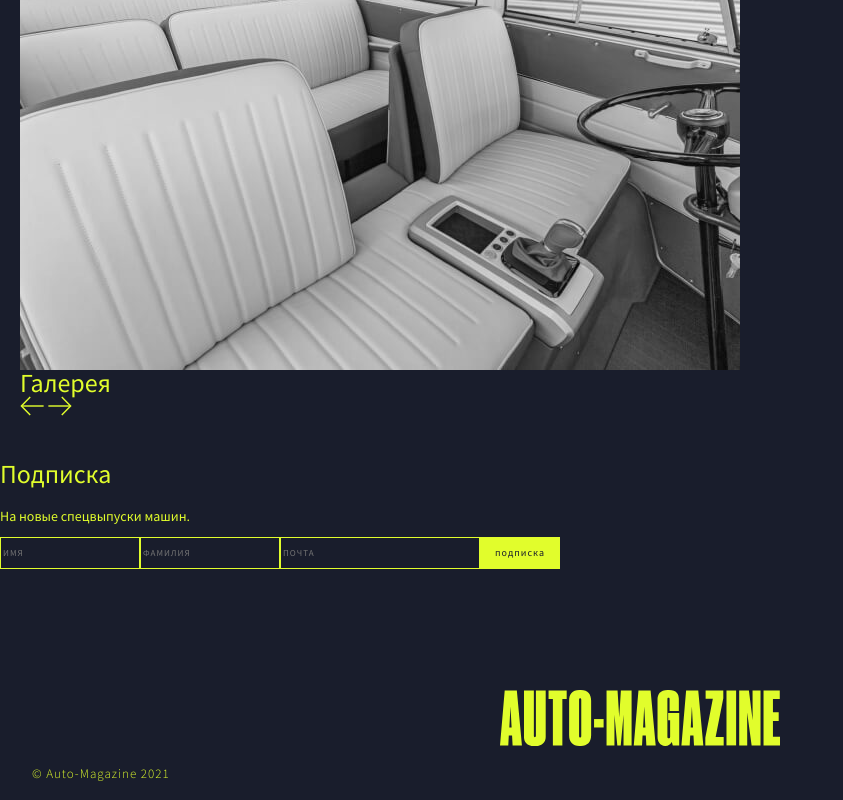
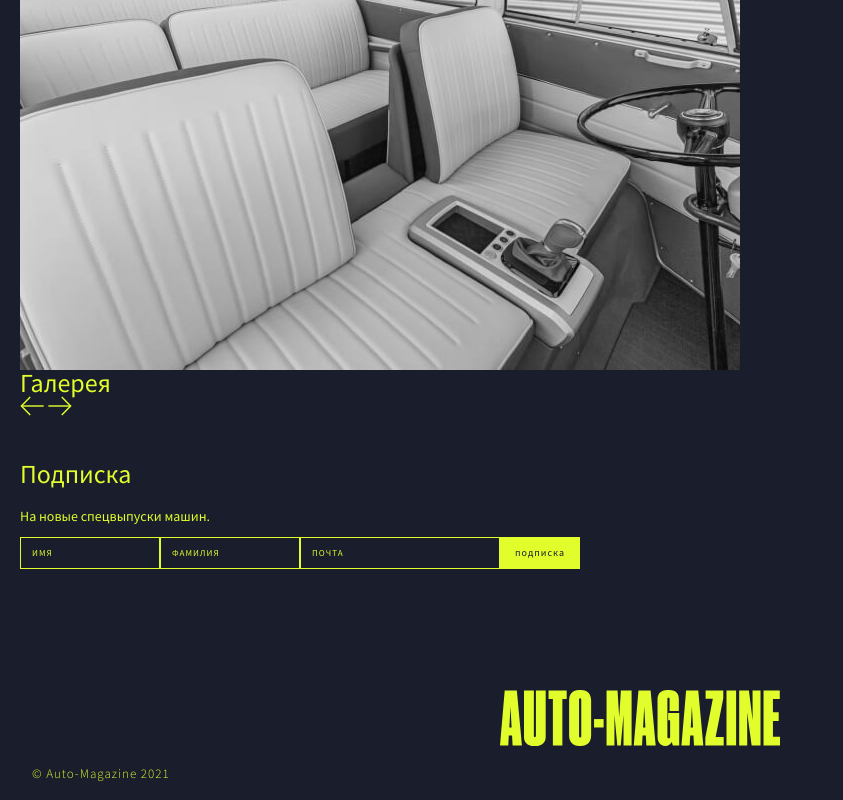
Before and after one commit to ruslanyar/auto-magazine, a plain HTML site: page index.html in a window 1280 px wide. Shown: the part 2436-3236 px from the top of the page, without its empty margins (0-843 px from the left). Drawn offline with Linux system fonts and the light colour scheme.

Commit message:
Added styles to inputs placeholders

```diff
--- a/blocks/form/__input/form__input.scss
+++ b/blocks/form/__input/form__input.scss
@@ -7,4 +7,18 @@
   border: 1px solid $colorSecond;
   display: block;
   box-sizing: border-box;
+  text-transform: uppercase;
+  padding-left: 11px;
+
+  &::placeholder {
+    color: $colorSecond;
+  }
+
+  &:focus {
+    outline: none;
+  }
+
+  &:focus::placeholder {
+    opacity: 0;
+  }
 }
--- /dev/null
+++ b/blocks/page/__subscribe/page__subscribe.scss
@@ -0,0 +1,3 @@
+.page__subscribe {
+  padding: 0 20px;
+}
--- a/index.html
+++ b/index.html
@@ -70,13 +70,13 @@
 
       </section>
       <!-- Subscribe -->
-      <section class="subscribe">
+      <section class="subscribe page__subscribe">
         <h2 class="subscribe__title">Подписка</h2>
         <p class="subscribe__subtitle">На новые спецвыпуски машин.</p>
         <form class="form">
-          <input type="text" name="first-name" placeholder="ИМЯ" class="form__input" required>
-          <input type="text" name="second-name" placeholder="ФАМИЛИЯ" class="form__input">
-          <input type="email" name="email" placeholder="ПОЧТА" class="form__input form__input_type_email" required>
+          <input type="text" name="first-name" placeholder="имя" class="form__input" required>
+          <input type="text" name="second-name" placeholder="фамилия" class="form__input">
+          <input type="email" name="email" placeholder="почта" class="form__input form__input_type_email" required>
           <button type="submit" class="form__submit-btn">подписка</button>
         </form>
       </section>
--- a/pages/index.scss
+++ b/pages/index.scss
@@ -12,6 +12,7 @@
 @import '../blocks/page/__description/page__description.scss';
 @import '../blocks/page/__gallery/page__gallery.scss';
 @import '../blocks/page/__footer/page__footer.scss';
+@import '../blocks/page/__subscribe/page__subscribe.scss';
 // Header
 @import '../blocks/header/header.scss';
 @import '../blocks/header/__menu-button/header__menu-button.scss';
```
Also changed, not shown: pages/index.css, 1 other file.
